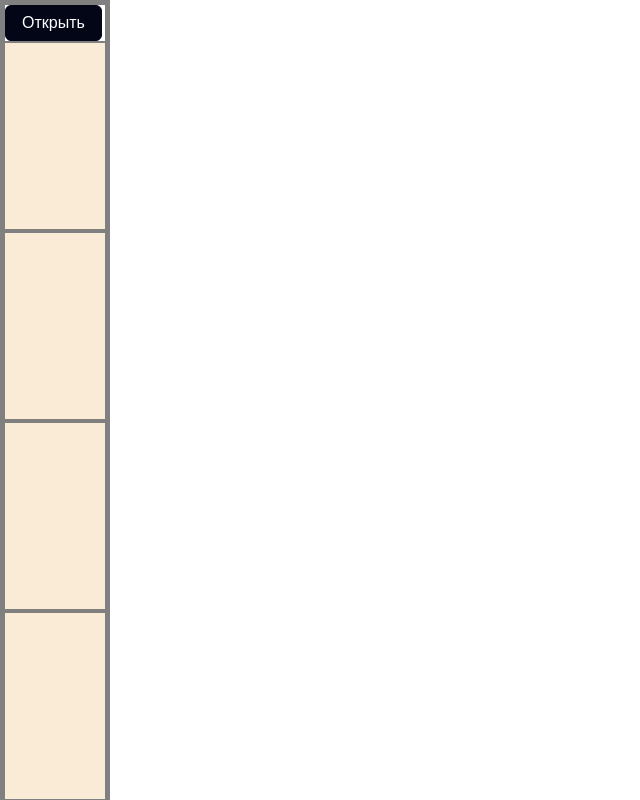
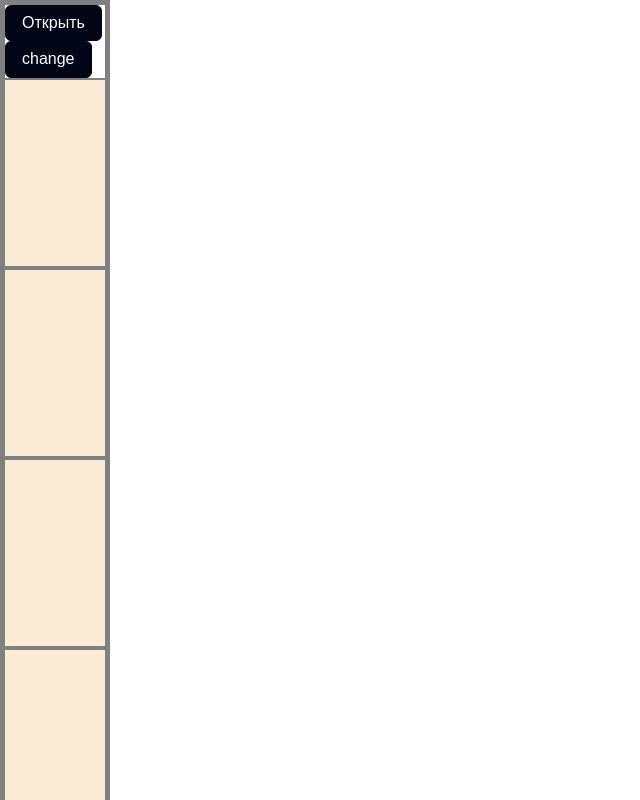
Before and after one commit to IlyaBurch/testtask-vue3-elevator, a Vue app: page / in a window 1280 px wide. Shown: the top 800 px of the page, without its empty margins (0-640 px from the left). Built offline with nearby package versions, Linux system fonts and the light colour scheme; a web font is replaced by a local one.

Commit message:
feature (ElevatorShaft) add movement to unit

```diff
--- a/src/components/ElevatorShaft.vue
+++ b/src/components/ElevatorShaft.vue
@@ -1,9 +1,12 @@
 <template>
   <div class="shaft">
     <Button label="Открыть" @click="openDoors" />
-    <div v-for="item in floorsCount" :key="item.id">
+    <Button label="change" @click="changeFloor" />
+    <!-- <TransitionGroup name="fruit-list" tag="ul"> -->
+    <div v-for="item in floorsCount" :key="item.id" class="fruit-list-item">
       <ElevatorUnit :isOpened="isOpen" :floor="item.count" :isActive="item.active" />
     </div>
+    <!-- </TransitionGroup> -->
   </div>
 </template>
 
@@ -15,19 +18,24 @@ import Button from 'primevue/button'
 
 let isOpen = ref(false)
 
-const floorsCount = [
+const floorsCount = ref([
   { id: 0, count: 5, active: false },
   { id: 1, count: 4, active: false },
   { id: 2, count: 3, active: false },
   { id: 3, count: 2, active: false },
   { id: 4, count: 1, active: true }
-]
+])
 
 // const openDoors = computed(() => {
 //   return !isOpen.value
 // })
 const openDoors = function () {
   isOpen.value = !isOpen.value
+}
+
+const changeFloor = function () {
+  floorsCount.value[0].active = true
+  floorsCount.value[4].active = false
 }
 </script>
 
```
